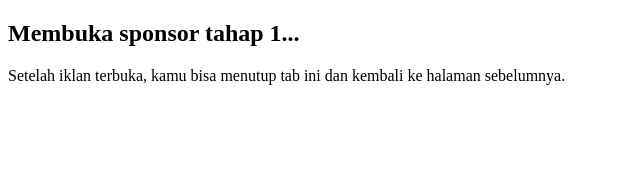
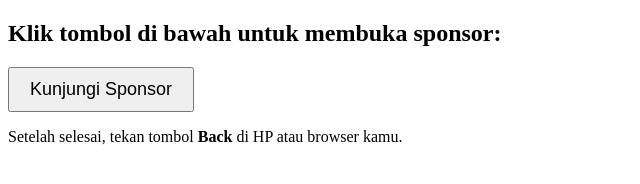
Before and after one commit to CUTSCEN/komik, a plain HTML site: page iklan1.html in a window 1280 px wide. Shown: the whole page, without its empty margins (0-640 px from the left). Drawn offline with Linux system fonts and the light colour scheme.

Commit message:
Update iklan1.html

```diff
--- a/iklan1.html
+++ b/iklan1.html
@@ -3,14 +3,12 @@
 <head>
   <meta charset="UTF-8">
   <title>Sponsor 1</title>
-  <script>
-    setTimeout(() => {
-      window.open("https://www.profitableratecpm.com/m0vaus2n?key=1b56bd2f9fe7fe3391d9df2289235f15", "_blank");
-    }, 1500);
-  </script>
 </head>
 <body>
-  <h2>Membuka sponsor tahap 1...</h2>
-  <p>Setelah iklan terbuka, kamu bisa menutup tab ini dan kembali ke halaman sebelumnya.</p>
+  <h2>Klik tombol di bawah untuk membuka sponsor:</h2>
+  <a href="https://www.profitableratecpm.com/m0vaus2n?key=1b56bd2f9fe7fe3391d9df2289235f15" target="_blank">
+    <button style="font-size:18px; padding:10px 20px;">Kunjungi Sponsor</button>
+  </a>
+  <p>Setelah selesai, tekan tombol <b>Back</b> di HP atau browser kamu.</p>
 </body>
 </html>
```
